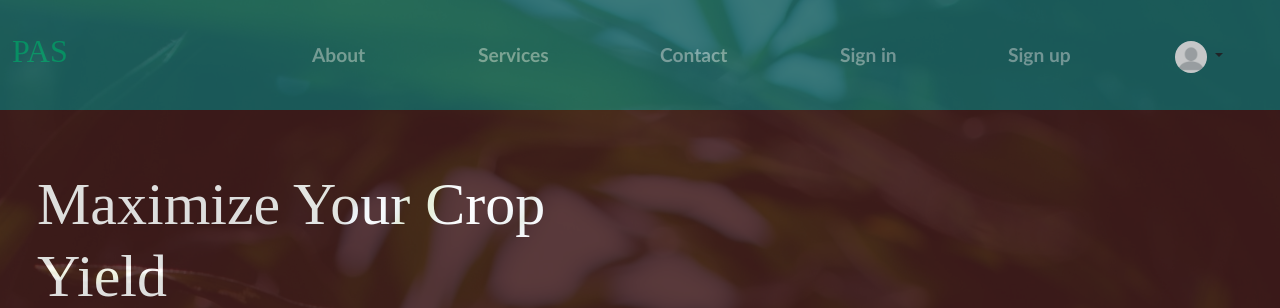
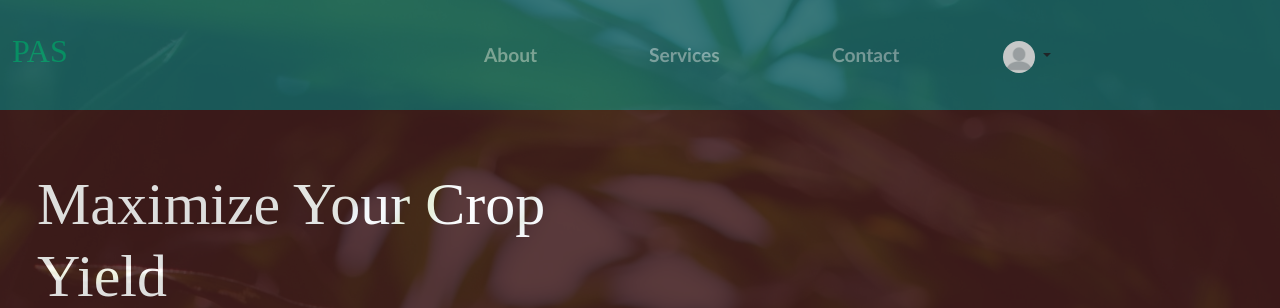
Before and after one commit to Vignesh3-S/precision-agri-solutions, a Django app: page / in a window 1280 px wide. Shown: the top 308 px of the page. Run offline with Django 4.2, Linux system fonts and the light colour scheme; some libraries are stand-ins or nearby versions.

Commit message:
updated 14.2.24

```diff
--- a/precisionagri/templates/precisionagri/activity.html
+++ b/precisionagri/templates/precisionagri/activity.html
@@ -6,7 +6,7 @@
 {% bootstrap_messages %}
 {% bootstrap_javascript %}
 {% block content %}
-<section class="vh-100">
+<section class="h-100">
     <div class="container animate__animated animate__zoomInRight" style="--animate-duration: 1.5s;">
       <table class="table table-hover table-responsive text-center" style="background-color: rgb(182, 195, 207);" data-aos="zoom-out-up" data-aos-duration="1500">
         <thead class="animate__animated animate__fadeInTopLeft animate__delay-1s">
@@ -35,5 +35,5 @@
         </tbody>
       </table>
     </div>
-</section>
+</section> <br>
 {% endblock %}
--- a/precisionagri/templates/precisionagri/home.html
+++ b/precisionagri/templates/precisionagri/home.html
@@ -1,5 +1,5 @@
 {% extends 'precisionagri/homeindex.html' %}
-{% block title %} home {% endblock %}
+{% block title %} PAS home {% endblock %}
 {% load static %}
 {% load django_bootstrap5 %}
 {% bootstrap_css %}
@@ -7,7 +7,6 @@
 {% bootstrap_javascript %}
 <script src="https://kit.fontawesome.com/17eac9c9ad.js" crossorigin="anonymous"> </script>
 {% block content %}
-
   <nav class="navbar fixed-top navbar-expand-lg navbar-dark" style="background-color: rgb(25, 99, 99);">
     <div class="container-fluid py-4">
       <h2 class="text-start animate__animated animate__backInLeft" style="font-family:'Times New Roman', Times, serif;color: rgb(2, 160, 110);
@@ -15,7 +14,6 @@
       <button class="navbar-toggler" type="button" data-bs-toggle="collapse" data-bs-target="#collapsibleNavbar">
         <span class="navbar-toggler-icon"></span>
       </button>
-          {% if request.user.is_authenticated %}
       <div class="collapse navbar-collapse justify-content-lg-center ms-5 btn-group drop-down" id="collapsibleNavbar" style="--animate-duration: 1.5s;">
         <ul class="navbar-nav ms-5">
           <li class="nav-item fa-fade ms-5">
@@ -43,6 +41,7 @@
               <img src="{% static 'precisionagri/images/profile.png' %}" alt="mdo" width="32" height="32" class="rounded-circle">
             </a>
             {% endif %}
+            {% if request.user.is_authenticated %}
             <ul class="dropdown-menu text-small" aria-labelledby="dropdownUser1">
               <li><a class="dropdown-item" href="{% url 'profile' %}">Profile</a></li>
               <li><a class="dropdown-item" href="{% url 'activity' %}">Activity</a></li>
@@ -52,55 +51,15 @@
               <li><hr class="dropdown-divider"></li>
               <li><a class="dropdown-item" href="{% url 'logout' %} ">Sign out</a></li>
             </ul>
+            {% else %}
+            <ul class="dropdown-menu text-small" aria-labelledby="dropdownUser1">
+              <li><a class="dropdown-item" href="{% url 'signin' %}">Sign in</a></li>
+              <li><a class="dropdown-item" href="{% url 'signup' %}">Sign up</a></li>
+            </ul>
+            {% endif %}
           </div>
         </ul>
       </div>
-          {% else %}
-          <div class="collapse navbar-collapse justify-content-lg-center ms-5 btn-group drop-down" id="collapsibleNavbar" style="--animate-duration: 1.5s;">
-            <ul class="navbar-nav ms-5">
-              <li class="nav-item fa-fade ms-5">
-                <a class="nav-link button ms-5 text-white animate__animated animate__backInDown animate__delay-1s" href="#about" style="font-size: larger;
-                font-weight: bolder;font-family:'Trebuchet MS', 'Lucida Sans Unicode', 'Lucida Grande', 'Lucida Sans', Arial, sans-serif;"
-                >About</a>
-              </li>
-              <li class="nav-item fa-fade ms-5">
-                <a class="nav-link button ms-5 text-white animate__animated animate__backInUp animate__delay-1s" href="#service" style="font-size: larger;
-                font-weight: bolder;font-family:'Trebuchet MS', 'Lucida Sans Unicode', 'Lucida Grande', 'Lucida Sans', Arial, sans-serif;"
-                >Services</a>
-              </li>
-              <li class="nav-item fa-fade ms-5">
-                <a class="nav-link button ms-5 text-white animate__animated animate__backInDown animate__delay-1s" href="#contact" style="font-size: larger;
-                font-weight: bolder;font-family:'Trebuchet MS', 'Lucida Sans Unicode', 'Lucida Grande', 'Lucida Sans', Arial, sans-serif;"
-                >Contact</a>
-              </li>
-              <li class="nav-item fa-fade ms-5">
-                <a class="nav-link button ms-5 text-white  animate__animated animate__backInUp animate__delay-1s" href="{% url 'signin' %}" style="font-size: larger;
-                font-weight: bolder;font-family:'Trebuchet MS', 'Lucida Sans Unicode', 'Lucida Grande', 'Lucida Sans', Arial, sans-serif;"
-                >Sign in</a>
-              </li>
-              <li class="nav-item fa-fade ms-5">
-                <a class="nav-link button ms-5 text-white animate__animated animate__backInDown animate__delay-1s" href="{% url 'signup' %}" style="font-size: larger;
-                font-weight: bolder;font-family:'Trebuchet MS', 'Lucida Sans Unicode', 'Lucida Grande', 'Lucida Sans', Arial, sans-serif;">Sign up</a>
-              </li>
-              <div class="dropdown ms-5 mt-2 animate__animated animate__backInUp animate__delay-1s">
-                {% if userimg %}
-                <a href="#" class="d-block link-dark text-decoration-none dropdown-toggle ms-5" id="dropdownUser1" data-bs-toggle="dropdown" aria-expanded="false">
-                  <img src="{{userimg.url}}" alt="mdo" width="32" height="32" class="rounded-circle">
-                </a>
-                {% else %}
-                <a href="#" class="d-block link-dark text-decoration-none dropdown-toggle ms-5" id="dropdownUser1" data-bs-toggle="dropdown" aria-expanded="false">
-                  <img src="{% static 'precisionagri/images/profile.png' %}" alt="mdo" width="32" height="32" class="rounded-circle">
-                </a>
-                {% endif %}
-                <ul class="dropdown-menu text-small" aria-labelledby="dropdownUser1">
-                  <li><a class="dropdown-item" href="{% url 'profile' %}">Profile</a></li>
-                  <li><a class="dropdown-item" href="{% url 'activity' %}">Activity</a></li>
-                  <li><a class="dropdown-item" href="{% url 'getapikey' %}">Get Api key</a></li>
-                </ul>
-              </div>
-            </ul>
-          </div>
-          {% endif %}
     </div>
   </nav> <br> <br> <br> <br> <br>
   <div style="--animate-duration: 1.5s;">
@@ -217,8 +176,7 @@
       </div>
     </div>
   </div>
-    </div>
-  </div>
+
 
 <script>
     function aboutcolorchange(){
```
Lines whose indentation alone changed are shown as unchanged.
